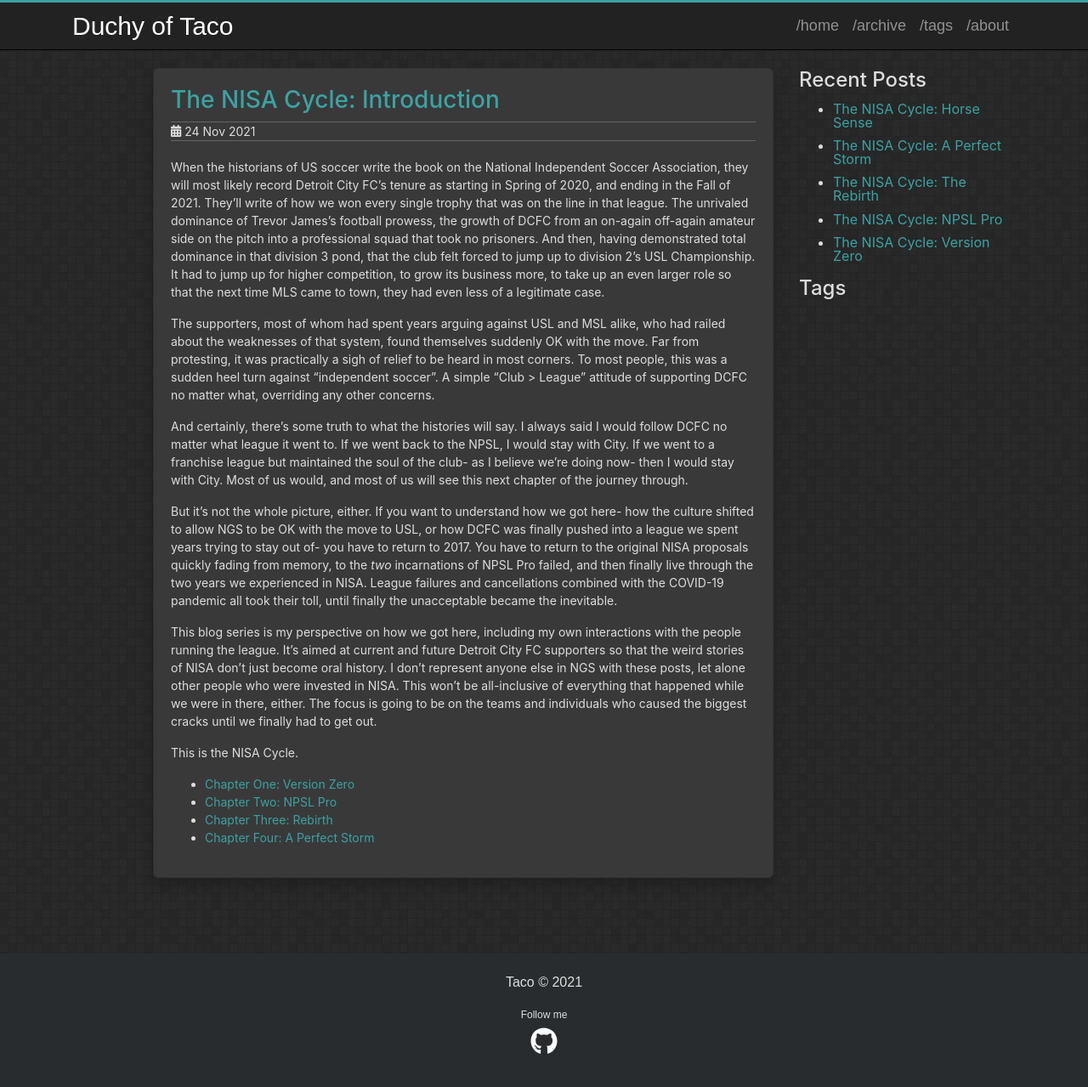
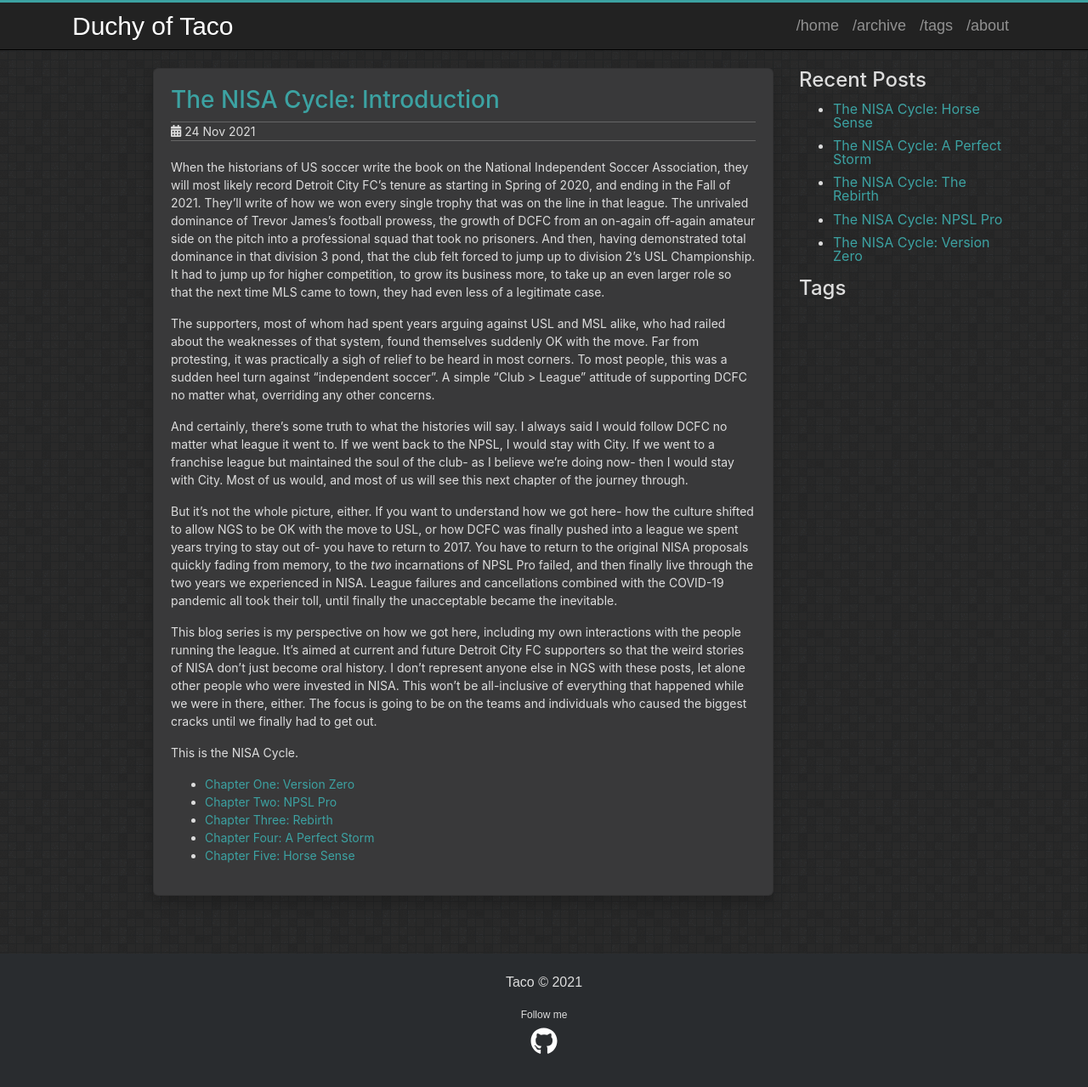
Before and after one commit to tacoman/tacoman.github.io, a Jekyll site: the page built from _posts/2021-11-24-nisa-cycle-home.markdown, in a window 1280 px wide and 1304 px high. Shown: the top 1279 px of the window at 85% size. Built offline with Jekyll 4.4.1, drawn with Linux system fonts in a browser that asks for light colours.

Commit message:
home link

```diff
--- a/_posts/2021-11-24-nisa-cycle-home.markdown
+++ b/_posts/2021-11-24-nisa-cycle-home.markdown
@@ -39,3 +39,4 @@
 * [Chapter Two: NPSL Pro](/nisa/dcfc/2021/11/24/nisa-cycle-npsl-pro.html)
 * [Chapter Three: Rebirth](/nisa/dcfc/2021/11/25/nisa-cycle-rebirth.html)
 * [Chapter Four: A Perfect Storm](nisa/dcfc/2021/11/26/nisa-cycle-a-perfect-storm.html)
+* [Chapter Five: Horse Sense](nisa/dcfc/2021/11/26/nisa-cycle-horse-sense.html)
```
